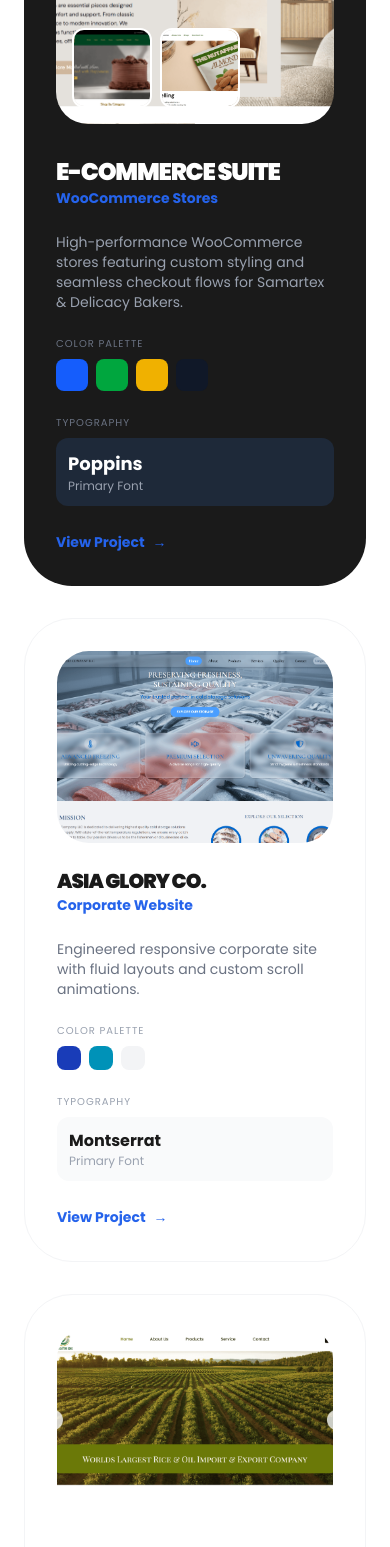
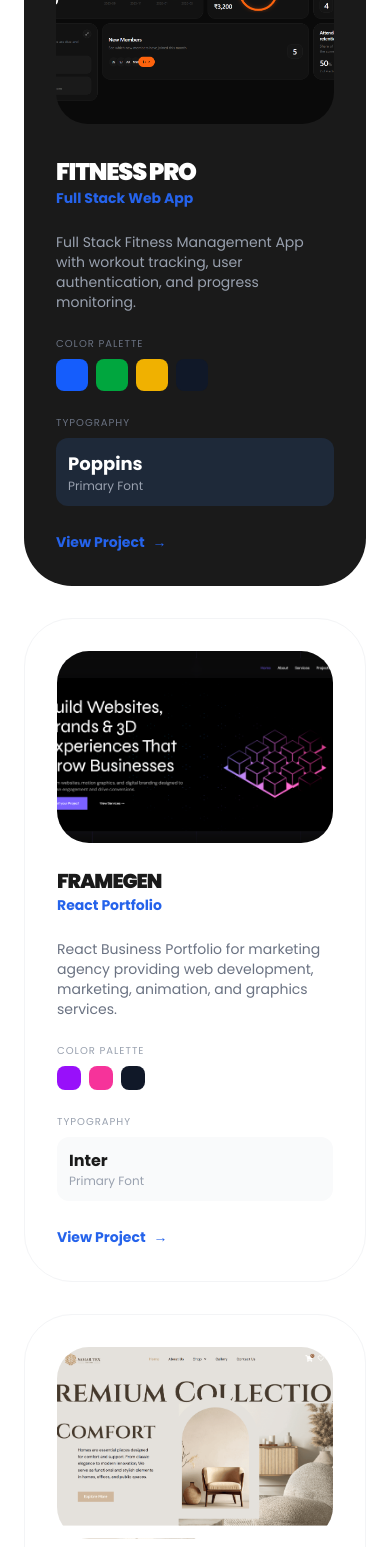
Before and after one commit to Rabiaan/Rabiaan-s-Portfolio, a React (Vite) app: page / in a window 390 px wide. Shown: the part 5075-6622 px from the top of the page. Built offline with nearby package versions, Linux system fonts and the light colour scheme.

Commit message:
Restore all projects and update links, update home featured projects

```diff
--- a/src/pages/Home.jsx
+++ b/src/pages/Home.jsx
@@ -319,7 +319,7 @@
 
         {/* Bento Grid Featured Projects */}
         <div className="grid grid-cols-1 md:grid-cols-2 gap-8">
-          {/* Project 1 - E-Commerce Suite (Large) */}
+          {/* Project 1 - Fitness Pro (Large) */}
           <motion.div
             initial={{ opacity: 0, y: 20 }}
             whileInView={{ opacity: 1, y: 0 }}
@@ -330,22 +330,18 @@
               {/* Main Image */}
               <div className="lg:col-span-2 relative">
                 <img
-                  src="/images/samartex.png"
-                  alt="E-Commerce Suite"
+                  src="/images/fitness-pro.png"
+                  alt="Fitness Pro"
                   className="w-full h-64 lg:h-full object-cover rounded-[2rem] group-hover:scale-105 transition-transform duration-500"
                 />
-                <div className="absolute bottom-4 left-4 flex gap-2">
-                  <img src="/images/delicacy.png" alt="Delicacy" className="w-20 h-20 rounded-xl object-cover border-2 border-white" />
-                  <img src="/images/nutaffair.png" alt="NutAffair" className="w-20 h-20 rounded-xl object-cover border-2 border-white" />
-                </div>
               </div>
               {/* Project Info */}
               <div className="space-y-6">
                 <div>
-                  <h4 className="text-2xl font-display font-black text-white uppercase tracking-tighter">E-Commerce Suite</h4>
-                  <p className="text-brand-blue font-bold text-sm">WooCommerce Stores</p>
+                  <h4 className="text-2xl font-display font-black text-white uppercase tracking-tighter">Fitness Pro</h4>
+                  <p className="text-brand-blue font-bold text-sm">Full Stack Web App</p>
                 </div>
-                <p className="text-gray-400 text-sm">High-performance WooCommerce stores featuring custom styling and seamless checkout flows for Samartex & Delicacy Bakers.</p>
+                <p className="text-gray-400 text-sm">Full Stack Fitness Management App with workout tracking, user authentication, and progress monitoring.</p>
                 {/* Color Palette */}
                 <div>
                   <p className="text-[10px] text-gray-500 uppercase tracking-widest mb-2">Color Palette</p>
@@ -364,14 +360,14 @@
                     <p className="text-gray-400 text-xs">Primary Font</p>
                   </div>
                 </div>
-                <a href="https://samartex.store/" target="_blank" rel="noopener noreferrer" className="inline-flex items-center gap-2 text-brand-blue hover:text-white transition-colors text-sm font-bold">
+                <a href="https://fitness-pro-production.up.railway.app/" target="_blank" rel="noopener noreferrer" className="inline-flex items-center gap-2 text-brand-blue hover:text-white transition-colors text-sm font-bold">
                   View Project <span>→</span>
                 </a>
               </div>
             </div>
           </motion.div>
 
-          {/* Project 2 - Asia Glory */}
+          {/* Project 2 - FrameGen */}
           <motion.div
             initial={{ opacity: 0, y: 20 }}
             whileInView={{ opacity: 1, y: 0 }}
@@ -381,15 +377,99 @@
           >
             <div className="space-y-6">
               <img
-                src="/images/asiaglory.png"
-                alt="Asia Glory"
+                src="/images/frame-gen.png"
+                alt="FrameGen"
                 className="w-full h-48 object-cover rounded-[2rem] group-hover:scale-105 transition-transform duration-500"
               />
               <div>
-                <h4 className="text-xl font-display font-black text-brand-black uppercase tracking-tighter">Asia Glory Co.</h4>
+                <h4 className="text-xl font-display font-black text-brand-black uppercase tracking-tighter">FrameGen</h4>
+                <p className="text-brand-blue font-bold text-sm">React Portfolio</p>
+              </div>
+              <p className="text-gray-500 text-sm">React Business Portfolio for marketing agency providing web development, marketing, animation, and graphics services.</p>
+              {/* Color Palette */}
+              <div>
+                <p className="text-[10px] text-gray-400 uppercase tracking-widest mb-2">Color Palette</p>
+                <div className="flex gap-2">
+                  <div className="w-6 h-6 rounded-lg bg-purple-600" title="#9333ea"></div>
+                  <div className="w-6 h-6 rounded-lg bg-pink-500" title="#ec4899"></div>
+                  <div className="w-6 h-6 rounded-lg bg-gray-900" title="#1f2937"></div>
+                </div>
+              </div>
+              {/* Typography */}
+              <div>
+                <p className="text-[10px] text-gray-400 uppercase tracking-widest mb-2">Typography</p>
+                <div className="bg-gray-50 p-3 rounded-xl">
+                  <p className="text-brand-black font-bold">Inter</p>
+                  <p className="text-gray-400 text-xs">Primary Font</p>
+                </div>
+              </div>
+              <a href="https://frame-gen.vercel.app/" target="_blank" rel="noopener noreferrer" className="inline-flex items-center gap-2 text-brand-blue hover:text-brand-black transition-colors text-sm font-bold">
+                View Project <span>→</span>
+              </a>
+            </div>
+          </motion.div>
+
+          {/* Project 3 - SamarTex */}
+          <motion.div
+            initial={{ opacity: 0, y: 20 }}
+            whileInView={{ opacity: 1, y: 0 }}
+            viewport={{ once: true }}
+            transition={{ delay: 0.2 }}
+            className="bg-white border border-gray-100 rounded-[3rem] p-8 overflow-hidden group"
+          >
+            <div className="space-y-6">
+              <img
+                src="/images/samartex.png"
+                alt="SamarTex"
+                className="w-full h-48 object-cover rounded-[2rem] group-hover:scale-105 transition-transform duration-500"
+              />
+              <div>
+                <h4 className="text-xl font-display font-black text-brand-black uppercase tracking-tighter">SamarTex</h4>
+                <p className="text-brand-blue font-bold text-sm">WooCommerce Store</p>
+              </div>
+              <p className="text-gray-500 text-sm">WooCommerce store with custom theme and seamless checkout flows.</p>
+              {/* Color Palette */}
+              <div>
+                <p className="text-[10px] text-gray-400 uppercase tracking-widest mb-2">Color Palette</p>
+                <div className="flex gap-2">
+                  <div className="w-6 h-6 rounded-lg bg-blue-600" title="#2563eb"></div>
+                  <div className="w-6 h-6 rounded-lg bg-green-600" title="#16a34a"></div>
+                  <div className="w-6 h-6 rounded-lg bg-gray-900" title="#1a1a1a"></div>
+                </div>
+              </div>
+              {/* Typography */}
+              <div>
+                <p className="text-[10px] text-gray-400 uppercase tracking-widest mb-2">Typography</p>
+                <div className="bg-gray-50 p-3 rounded-xl">
+                  <p className="text-brand-black font-bold">Poppins</p>
+                  <p className="text-gray-400 text-xs">Primary Font</p>
+                </div>
+              </div>
+              <a href="https://samartex.store/" target="_blank" rel="noopener noreferrer" className="inline-flex items-center gap-2 text-brand-blue hover:text-brand-black transition-colors text-sm font-bold">
+                View Project <span>→</span>
+              </a>
+            </div>
+          </motion.div>
+
+          {/* Project 4 - Asia Glory Co */}
+          <motion.div
+            initial={{ opacity: 0, y: 20 }}
+            whileInView={{ opacity: 1, y: 0 }}
+            viewport={{ once: true }}
+            transition={{ delay: 0.3 }}
+            className="bg-white border border-gray-100 rounded-[3rem] p-8 overflow-hidden group"
+          >
+            <div className="space-y-6">
+              <img
+                src="/images/asiagloryco.png"
+                alt="Asia Glory Co"
+                className="w-full h-48 object-cover rounded-[2rem] group-hover:scale-105 transition-transform duration-500"
+              />
+              <div>
+                <h4 className="text-xl font-display font-black text-brand-black uppercase tracking-tighter">Asia Glory Co</h4>
                 <p className="text-brand-blue font-bold text-sm">Corporate Website</p>
               </div>
-              <p className="text-gray-500 text-sm">Engineered responsive corporate site with fluid layouts and custom scroll animations.</p>
+              <p className="text-gray-500 text-sm">Cold Storage & Warehouse Service website with service showcase and contact forms.</p>
               {/* Color Palette */}
               <div>
                 <p className="text-[10px] text-gray-400 uppercase tracking-widest mb-2">Color Palette</p>
@@ -407,49 +487,7 @@
                   <p className="text-gray-400 text-xs">Primary Font</p>
                 </div>
               </div>
-              <a href="https://asiagloryco.com/" target="_blank" rel="noopener noreferrer" className="inline-flex items-center gap-2 text-brand-blue hover:text-brand-black transition-colors text-sm font-bold">
-                View Project <span>→</span>
-              </a>
-            </div>
-          </motion.div>
-
-          {/* Project 3 - Safia Sattar Sons */}
-          <motion.div
-            initial={{ opacity: 0, y: 20 }}
-            whileInView={{ opacity: 1, y: 0 }}
-            viewport={{ once: true }}
-            transition={{ delay: 0.2 }}
-            className="bg-white border border-gray-100 rounded-[3rem] p-8 overflow-hidden group"
-          >
-            <div className="space-y-6">
-              <img
-                src="/images/safiasattarsons.png"
-                alt="Safia Sattar Sons"
-                className="w-full h-48 object-cover rounded-[2rem] group-hover:scale-105 transition-transform duration-500"
-              />
-              <div>
-                <h4 className="text-xl font-display font-black text-brand-black uppercase tracking-tighter">Safia Sattar Sons</h4>
-                <p className="text-brand-blue font-bold text-sm">Business Website</p>
-              </div>
-              <p className="text-gray-500 text-sm">Business website for trading company with product catalog and company information.</p>
-              {/* Color Palette */}
-              <div>
-                <p className="text-[10px] text-gray-400 uppercase tracking-widest mb-2">Color Palette</p>
-                <div className="flex gap-2">
-                  <div className="w-6 h-6 rounded-lg bg-amber-600" title="#d97706"></div>
-                  <div className="w-6 h-6 rounded-lg bg-red-700" title="#b91c1c"></div>
-                  <div className="w-6 h-6 rounded-lg bg-gray-800" title="#1f2937"></div>
-                </div>
-              </div>
-              {/* Typography */}
-              <div>
-                <p className="text-[10px] text-gray-400 uppercase tracking-widest mb-2">Typography</p>
-                <div className="bg-gray-50 p-3 rounded-xl">
-                  <p className="text-brand-black font-bold">Playfair Display</p>
-                  <p className="text-gray-400 text-xs">Primary Font</p>
-                </div>
-              </div>
-              <a href="https://www.safiasattarsons.com/" target="_blank" rel="noopener noreferrer" className="inline-flex items-center gap-2 text-brand-blue hover:text-brand-black transition-colors text-sm font-bold">
+              <a href="https://asiagloryco.vercel.app/" target="_blank" rel="noopener noreferrer" className="inline-flex items-center gap-2 text-brand-blue hover:text-brand-black transition-colors text-sm font-bold">
                 View Project <span>→</span>
               </a>
             </div>
--- a/src/pages/Projects.jsx
+++ b/src/pages/Projects.jsx
@@ -6,43 +6,196 @@
 export default function Projects() {
   const [filter, setFilter] = useState("All");
 
-  const categories = ["All", "HTML/CSS"];
+  const categories = ["All", "Full Stack", "React", "WordPress", "Web Development"];
 
   const projects = [
     {
       id: 1,
+      title: "Fitness Pro",
+      category: "Full Stack",
+      image: "/images/fitness-pro.png",
+      desc: "Full Stack Fitness Management App with workout tracking, user authentication, and progress monitoring.",
+      link: "https://fitness-pro-production.up.railway.app/",
+      icon: <Globe className="w-5 h-5" />
+    },
+    {
+      id: 5,
+      title: "FrameGen",
+      category: "Full Stack",
+      image: "/images/frame-gen.png",
+      desc: "React Business Portfolio for marketing agency providing web development, marketing, animation, and graphics services.",
+      link: "https://frame-gen.vercel.app/",
+      icon: <Code className="w-5 h-5" />
+    },
+    {
+      id: 2,
+      title: "Habibi Bites",
+      category: "Full Stack",
+      image: "/images/habibi-bites.png",
+      desc: "Full Stack Restaurant Management system with online ordering, table reservation, and menu management.",
+      link: "https://habibi-bites.vercel.app/",
+      icon: <Globe className="w-5 h-5" />
+    },
+    {
+      id: 3,
+      title: "React E-commerce Platform",
+      category: "React",
+      image: "/images/ecommerce-store.png",
+      desc: "Fullstack E-commerce Store with cart, checkout, and payment integration (In Progress).",
+      link: "#",
+      icon: <Code className="w-5 h-5" />
+    },
+    {
+      id: 4,
+      title: "Code Hills",
+      category: "React",
+      image: "/images/codehills.png",
+      desc: "React Business Portfolio showcasing development services and projects.",
+      link: "https://codehills.vercel.app/",
+      icon: <Code className="w-5 h-5" />
+    },
+    {
+      id: 5,
+      title: "SamarTex",
+      category: "WordPress",
+      image: "/images/samartex.png",
+      desc: "WooCommerce store with custom theme and seamless checkout flows.",
+      link: "https://samartex.store/",
+      icon: <Globe className="w-5 h-5" />
+    },
+    {
+      id: 6,
+      title: "TheNutAffair",
+      category: "WordPress",
+      image: "/images/nutaffair.png",
+      desc: "E-commerce site for food products with online ordering system.",
+      link: "https://nutaffair.ethostechsol.com/",
+      icon: <Globe className="w-5 h-5" />
+    },
+    {
+      id: 7,
+      title: "Delicacy Bakers",
+      category: "WordPress",
+      image: "/images/delicacy.png",
+      desc: "E-commerce site for bakery products with custom styling.",
+      link: "https://delicacy.ethostechsol.com/",
+      icon: <Globe className="w-5 h-5" />
+    },
+    {
+      id: 8,
+      title: "Brand Architect",
+      category: "WordPress",
+      image: "/images/brandarc.png",
+      desc: "Brand and Digital Marketing Agency website with service showcase.",
+      link: "https://brandarchitectsconsulting.com/",
+      icon: <Globe className="w-5 h-5" />
+    },
+    {
+      id: 9,
+      title: "JawShee Candles",
+      category: "WordPress",
+      image: "/images/jawshee.png",
+      desc: "Ecommerce brand website for candles with product catalog.",
+      link: "https://jaw.devsphere.digital/",
+      icon: <Globe className="w-5 h-5" />
+    },
+    {
+      id: 10,
+      title: "Asia Glory Co",
+      category: "HTML/CSS",
+      image: "/images/asiagloryco.png",
+      desc: "Cold Storage & Warehouse Service website with service showcase and contact forms.",
+      link: "https://asiagloryco.vercel.app/",
+      icon: <Globe className="w-5 h-5" />
+    },
+    {
+      id: 11,
+      title: "Safia Sattar Sons",
+      category: "HTML/CSS",
+      image: "/images/safiasattarsons.png",
+      desc: "Business website for trading company with product catalog and company information.",
+      link: "https://safiasattarsons.vercel.app/",
+      icon: <Globe className="w-5 h-5" />
+    },
+    {
+      id: 12,
+      title: "Raad Al Arabia",
+      category: "HTML/CSS",
+      image: "/images/raadalarabia.png",
+      desc: "Product portfolio website with product catalog and company information.",
+      link: "https://raadalarabia.com/",
+      icon: <Globe className="w-5 h-5" />
+    },
+    {
+      id: 13,
+      title: "Safi Al Dhabi Trading EST",
+      category: "HTML/CSS",
+      image: "/images/safiaaldhabi.png",
+      desc: "Business website for trading establishment with service showcase.",
+      link: "https://safiaaldhabitrading.vercel.app/",
+      icon: <Globe className="w-5 h-5" />
+    },
+    {
+      id: 14,
       title: "SQI",
       category: "HTML/CSS",
       image: "/images/sqi.png",
       desc: "Portfolio website showcasing products and services.",
-      link: "https://sqi-sage.vercel.app",
+      link: "https://sqi-sage.vercel.app/",
       icon: <Globe className="w-5 h-5" />
     },
     {
-      id: 2,
-      title: "Safia Al Dhabi Trading",
+      id: 15,
+      title: "IRS",
       category: "HTML/CSS",
-      image: "/images/safiaaldhabitrading.png",
-      desc: "Business website for trading establishment with service showcase.",
-      link: "https://safiaaldhabitrading.vercel.app",
+      image: "/images/irs.png",
+      desc: "E-commerce webstore with product listings and shopping functionality.",
+      link: "#",
+      icon: <ShoppingCart className="w-5 h-5" />
+    },
+    {
+      id: 16,
+      title: "IDTECH Pakistan",
+      category: "Web Development",
+      image: "/images/idtechpakistan.png",
+      desc: "Marketing and Web Development Agency website with service showcase and portfolio.",
+      link: "https://idtechpakistan.com/",
       icon: <Globe className="w-5 h-5" />
     },
     {
-      id: 3,
-      title: "Asia Glory Co",
-      category: "HTML/CSS",
-      image: "/images/asiagloryco.png",
-      desc: "Cold Storage & Warehouse Service website with service showcase and contact forms.",
-      link: "https://asiagloryco.vercel.app",
+      id: 17,
+      title: "Synthesis Engineering",
+      category: "Web Development",
+      image: "/images/synthesis.png",
+      desc: "Waterproofing and Construction Company website with service showcase and project portfolio.",
+      link: "https://synthesiseng.com/",
       icon: <Globe className="w-5 h-5" />
     },
     {
-      id: 4,
-      title: "Safia Sattar Sons",
-      category: "HTML/CSS",
-      image: "/images/safiasattarsons.png",
-      desc: "Business website for trading company with product catalog and company information.",
-      link: "https://safiasattarsons.vercel.app",
+      id: 18,
+      title: "Engineer's Office",
+      category: "Web Development",
+      image: "/images/engineer-office.png",
+      desc: "Product Display Website showcasing engineering products and solutions.",
+      link: "https://engineeroffice.com/",
+      icon: <Globe className="w-5 h-5" />
+    },
+    {
+      id: 19,
+      title: "TBHosters",
+      category: "Web Development",
+      image: "/images/tbhosters.png",
+      desc: "Hosting buying website with domain search and hosting plan selection.",
+      link: "https://tbhosters.com/",
+      icon: <Globe className="w-5 h-5" />
+    },
+    {
+      id: 20,
+      title: "HeartStrings",
+      category: "WordPress",
+      image: "/images/portfolio1.jpg",
+      desc: "Custom Ecommerce Website for custom products with personalized gift options.",
+      link: "#",
       icon: <Globe className="w-5 h-5" />
     }
   ];
@@ -56,7 +209,7 @@
           <motion.h1
             initial={{ opacity: 0, y: 20 }}
             animate={{ opacity: 1, y: 0 }}
-            className="projects-heading text-7xl md:text-[12vw] font-display font-black leading-none uppercase tracking-tighter"
+            className="projects-heading text-7xl md:text-[12vw] font-display font-black text-brand-black leading-none uppercase tracking-tighter"
           >
             PROJECTS<span className="text-brand-blue">.</span>
           </motion.h1>
```
